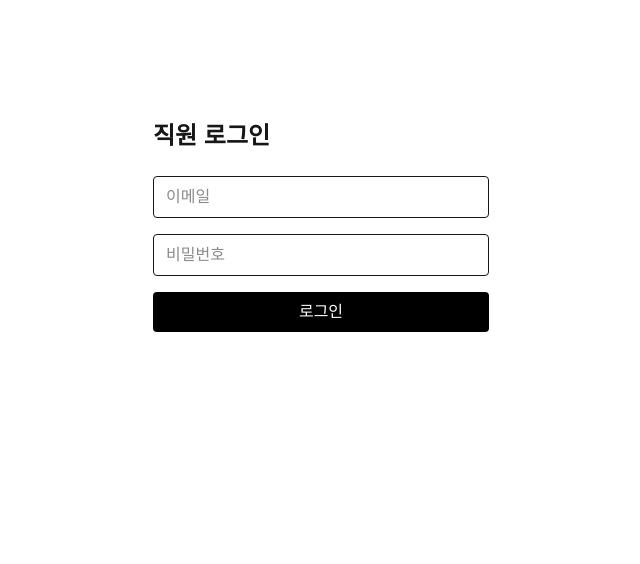
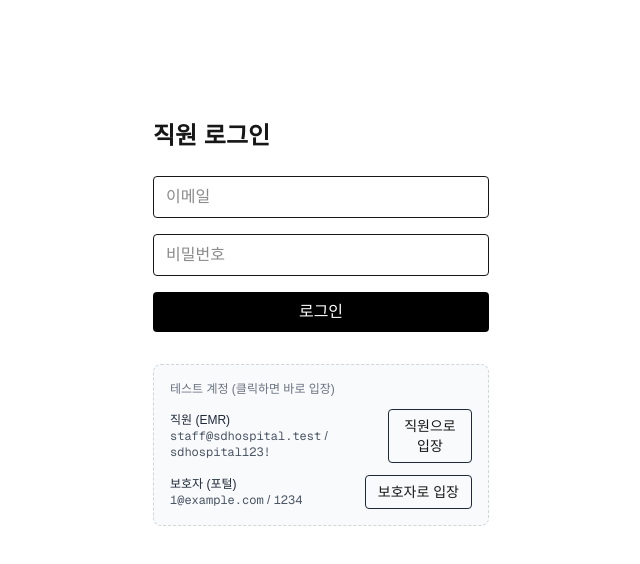
Before and after one commit to wisdomproto/SDhospital, a Next.js app: page /login in a window 1280 px wide. Shown: the top 564 px of the page, without its empty margins (319-959 px from the left). Built offline with nearby package versions, Linux system fonts and the light colour scheme.

Commit message:
feat(login): demo test-account box with one-click login
DEMO ONLY: shows staff/owner test credentials on the login page with
buttons that sign in directly. Remove before production.

Co-Authored-By: Claude Opus 4.8 <noreply@anthropic.com>

```diff
--- a/src/app/login/actions.ts
+++ b/src/app/login/actions.ts
@@ -1,6 +1,7 @@
 "use server";
 import { createClient } from "@/lib/supabase/server";
 import { redirect } from "next/navigation";
+import { DEMO_ACCOUNTS } from "./demo";
 
 export async function signIn(formData: FormData) {
   const email = String(formData.get("email"));
@@ -10,3 +11,20 @@ export async function signIn(formData: FormData) {
   if (error) redirect("/login?error=" + encodeURIComponent(error.message));
   redirect("/");
 }
+
+// ⚠️ DEMO ONLY — remove before production. One-click login with test accounts.
+async function quickLogin(kind: keyof typeof DEMO_ACCOUNTS) {
+  const { email, password, dest } = DEMO_ACCOUNTS[kind];
+  const supabase = await createClient();
+  const { error } = await supabase.auth.signInWithPassword({ email, password });
+  if (error) redirect("/login?error=" + encodeURIComponent(error.message));
+  redirect(dest);
+}
+
+export async function quickLoginStaff() {
+  await quickLogin("staff");
+}
+
+export async function quickLoginOwner() {
+  await quickLogin("owner");
+}
--- /dev/null
+++ b/src/app/login/demo.ts
@@ -0,0 +1,5 @@
+// ⚠️ DEMO ONLY — remove before production. Test accounts for one-click login.
+export const DEMO_ACCOUNTS = {
+  staff: { email: "staff@sdhospital.test", password: "sdhospital123!", dest: "/" },
+  owner: { email: "1@example.com", password: "1234", dest: "/portal" },
+} as const;
--- a/src/app/login/page.tsx
+++ b/src/app/login/page.tsx
@@ -1,4 +1,5 @@
-import { signIn } from "./actions";
+import { signIn, quickLoginStaff, quickLoginOwner } from "./actions";
+import { DEMO_ACCOUNTS } from "./demo";
 
 export default async function LoginPage({
   searchParams,
@@ -29,6 +30,35 @@ export default async function LoginPage({
           로그인
         </button>
       </form>
+
+      {/* ⚠️ DEMO ONLY — remove before production */}
+      <div className="mt-8 rounded-lg border border-dashed border-gray-300 bg-gray-50 p-4">
+        <p className="mb-3 text-xs font-medium text-gray-500">테스트 계정 (클릭하면 바로 입장)</p>
+        <div className="space-y-3">
+          <div className="flex items-center justify-between gap-3">
+            <div className="text-xs text-gray-600">
+              <div className="font-medium text-gray-800">직원 (EMR)</div>
+              <code>{DEMO_ACCOUNTS.staff.email}</code> / <code>{DEMO_ACCOUNTS.staff.password}</code>
+            </div>
+            <form action={quickLoginStaff}>
+              <button className="shrink-0 rounded border border-gray-800 px-3 py-1.5 text-sm">
+                직원으로 입장
+              </button>
+            </form>
+          </div>
+          <div className="flex items-center justify-between gap-3">
+            <div className="text-xs text-gray-600">
+              <div className="font-medium text-gray-800">보호자 (포털)</div>
+              <code>{DEMO_ACCOUNTS.owner.email}</code> / <code>{DEMO_ACCOUNTS.owner.password}</code>
+            </div>
+            <form action={quickLoginOwner}>
+              <button className="shrink-0 rounded border border-gray-800 px-3 py-1.5 text-sm">
+                보호자로 입장
+              </button>
+            </form>
+          </div>
+        </div>
+      </div>
     </main>
   );
 }
```
